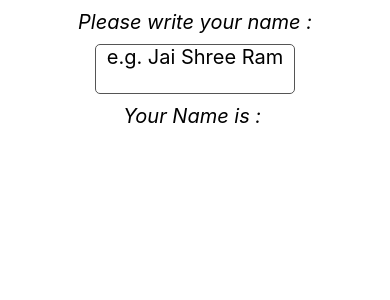
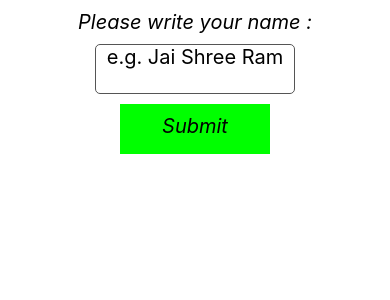
Before and after one commit to thakursachin05/React-Native, a React Native app: screen / in a window 390 px wide. Shown: the top 300 px of the page. Built offline with nearby package versions, Linux system fonts and the light colour scheme.

Commit message:
Added code

```diff
--- a/App.js
+++ b/App.js
@@ -1,10 +1,37 @@
 import { StatusBar } from 'expo-status-bar';
-import { Button, FlatList, Linking, RefreshControl, ScrollView, SectionList, StyleSheet, Text, TextInput, View } from 'react-native';
+import { Alert, Button, FlatList, Linking, Pressable, RefreshControl, ScrollView, SectionList, StyleSheet, Text, TextInput, ToastAndroid, Touchable, TouchableHighlight, TouchableOpacity, TouchableWithoutFeedback, View } from 'react-native';
 import React, { useState, useSyncExternalStore } from 'react';
 
 export default function App() {
-    const [name,setName] = useState('');
-
+  const [name, setName] = useState('');
+  const [submitted, setSubmitted] = useState(false);
+  const onPressHandler = () => {
+    if (name.length > 3) {
+      setSubmitted(!submitted);
+    }
+    else {
+      // on ios we can have any number of button
+      // on andriod we can only have 3 text
+      // Alert.alert('Warning', "The name must be longer than 3 characters", [
+      //   { text: 'Do not show again', onPress: () => console.warn('Do not show Pressed!') },
+      //   { text: 'Cancel', onPress: () => console.warn('Cancel Pressed!') },
+      //   { text: 'OK', onPress: () => console.warn('Ok Pressed!') },
+      // ], { cancelable: true, onDismiss: () => console.warn('Alert Dismissed!') })
+      // ToastAndroid.show('The name must be longer than 3 characters',
+      //   ToastAndroid.LONG
+      // )
+      // ToastAndroid.showWithGravity('The name must be longer than 3 characters',
+      //   ToastAndroid.LONG,
+      //   ToastAndroid.CENTER
+      // )
+      ToastAndroid.showWithGravityAndOffset('The name must be longer than 3 characters',
+      ToastAndroid.LONG,
+      ToastAndroid.TOP,
+      0, // from top
+      0 // from left
+    )
+    }
+  }
 
   return (
     <View style={styles.body}>
@@ -14,16 +41,78 @@ export default function App() {
       <TextInput
         multiline
         style={styles.input}
-        placeholder= 'e.g. Jai Shree Ram'
-        onChangeText={(value)=>setName(value)}
-        // keyboardType='numeric'
-        // maxLength = {2}
-        // editable={false}
-        // secureTextEntry
+        placeholder='e.g. Jai Shree Ram'
+        onChangeText={(value) => setName(value)}
       />
-      <Text style={styles.text}>
-        Your Name is : {name}
-      </Text>
+
+      {/* <Button
+      title={submitted ? 'Clear' : 'Submit'}
+      onPress={onPressHandler}
+      disabled={submitted}
+      color= '#00f'
+      /> */}
+      {/*
+      <TouchableOpacity
+        onPress={onPressHandler}
+        style = {styles.Button}
+        activeOpacity={0.2}
+      >
+        <Text style={styles.text}>
+          {submitted ? 'Clear' : 'Submit'}
+        </Text>
+      </TouchableOpacity> */}
+
+      {/* The only difference between touchable highlight or opactiy is support color change while touching */}
+
+      {/* <TouchableHighlight
+        onPress={onPressHandler}
+        style = {styles.Button}
+        activeOpacity={0.2}
+        underlayColor='#dddddd'
+      >
+        <Text style={styles.text}>
+          {submitted ? 'Clear' : 'Submit'}
+        </Text>
+      </TouchableHighlight> */}
+
+      {/* <TouchableWithoutFeedback
+        onPress={onPressHandler}
+        activeOpacity={0.2}
+        underlayColor='#dddddd'
+      >
+        <View  style = {styles.Button}>
+          <Text style={styles.text}>
+            {submitted ? 'Clear' : 'Submit'}
+          </Text>
+        </View>
+      </TouchableWithoutFeedback> */}
+
+
+      <Pressable
+        onPress={onPressHandler}
+        // onLongPress={onPressHandler}
+        // delayLongPress = {2000}
+        // hitSlop={{top: 10, bottom: 10, right: 10, left: 10}}
+        // disabled={submitted}
+        // android_ripple={{color: '#00f'}}
+        style={({ pressed }) => [
+          { backgroundColor: pressed ? '#ddfdff' : '#00ff00' },
+          styles.Button
+        ]}
+      >
+        <Text style={styles.text}>
+          {submitted ? 'Clear' : 'Submit'}
+        </Text>
+      </Pressable>
+
+
+      {submitted ?
+        <Text style={styles.text}>
+          You are registered {name}
+        </Text>
+        :
+        null
+      }
     </View>
 
   );
@@ -41,13 +130,20 @@ const styles = StyleSheet.create({
     fontStyle: 'italic',
     margin: 10,
   },
+  Button: {
+    width: 150,
+    height: 50,
+    // backgroundColor: '#00ff00',
+    alignItems: 'center',
+  },
   input: {
-    width:200,
+    width: 200,
     borderWidth: 1,
     borderColor: '#555',
     borderRadius: 5,
     textAlign: 'center',
     fontSize: 20,
+    marginBottom: 10,
   }
 
 });
```
